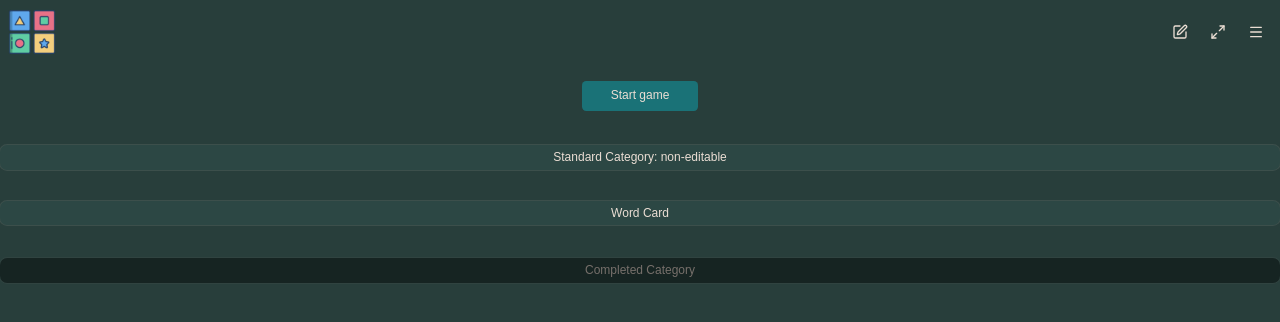
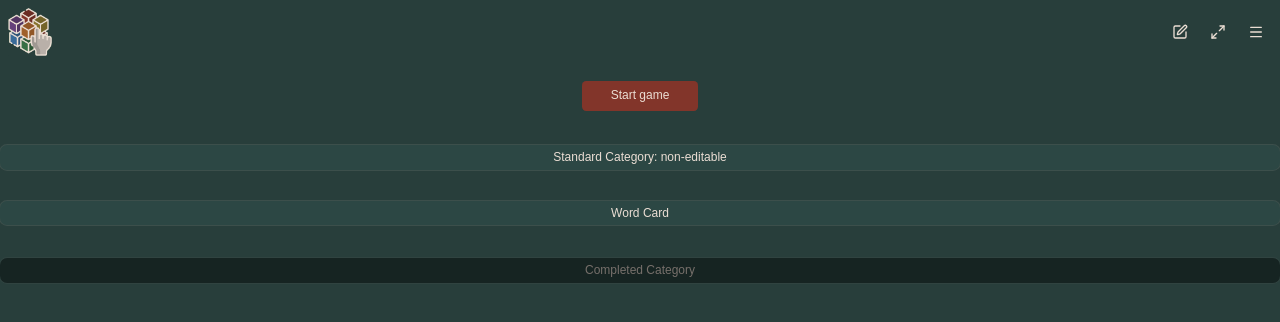
Before and after one commit to eijnewe/match-match, a React (Vite) app: page / in a window 1280 px wide. Shown: the top 322 px of the page. Built offline with nearby package versions, Linux system fonts and the light colour scheme.

Commit message:
Icon variants and base color changes

```diff
--- a/src/components/header.tsx
+++ b/src/components/header.tsx
@@ -14,6 +14,7 @@ import { ChevronDown, ChevronUp, Maximize2, Menu, Edit } from "lucide-react";
 import { Label } from "./ui/label";
 import { useGameStore } from "@/features/game/store/gameStore";
 import { useGridStore } from "@/features/game/hooks/useGridStore";
+import { Tooltip, TooltipContent, TooltipTrigger } from "./ui/tooltip";
 
 export function Header() {
   const [isHeaderHidden, setIsHeaderHidden] = useState(false);
@@ -25,6 +26,8 @@ export function Header() {
   const toggleGridMode = useGridStore((s) => s.toggleGridMode);
 
   const editBtn = (
+    <Tooltip>
+      <TooltipTrigger>
         <Button
           className="bg-transparent cursor-pointer data-[state=open]:bg-muted"
           size="icon-lg"
@@ -35,6 +38,11 @@ export function Header() {
         >
           <Edit className="text-accent-foreground" />
         </Button>
+      </TooltipTrigger>
+      <TooltipContent>
+        Toggle Editing mode
+      </TooltipContent>
+    </Tooltip>
   );
 
   const pathname = useRouterState({
@@ -60,6 +68,8 @@ export function Header() {
   const isCompactHeader = pathname === "/" || pathname === "/game";
 
   const fullscreenBtn = (
+    <Tooltip>
+      <TooltipTrigger>
         <Button
           className="bg-transparent cursor-pointer"
           onClick={handleFullscreenToggle}
@@ -68,6 +78,11 @@ export function Header() {
         >
           <Maximize2 className="text-accent-foreground" />
         </Button>
+      </TooltipTrigger>
+      <TooltipContent>
+        Toggle Fullscreen mode
+      </TooltipContent>
+    </Tooltip>
   );
 
 
@@ -88,11 +103,18 @@ export function Header() {
           >
             <div className="flex items-center gap-2 pt-2 pb-2 justify-between px-2">
               <Link to="/">
+                <>
                   <img
-                  src="/src/assets/memory-game.png"
+                    src="/src/assets/LightModeIcon.png"
+                    alt="home"
+                    className="h-12 dark:hidden"
+                  />
+                  <img
+                    src="/src/assets/DarkModeIcon.png"
                     alt="Home"
-                  className="h-12"
+                    className="h-12 hidden dark:block"
                   />
+                </>
               </Link>
 
               {!isCompactHeader && (
--- a/src/features/game/components/ColorChanger.tsx
+++ b/src/features/game/components/ColorChanger.tsx
@@ -8,11 +8,11 @@ interface BProps {
 export function ColorChanger({ handleClick }: BProps) {
 
     const colors = [
-        { id: "2", circleClass: "fill-input", cardClass: "bg-[var(--input)]" },
         { id: "1", circleClass: "fill-sidebar-ring", cardClass: "bg-[var(--sidebar-ring)]" },
-        { id: "3", circleClass: "fill-primary", cardClass: "bg-[var(--primary)]" },
-        { id: "4", circleClass: "fill-sidebar-primary", cardClass: "bg-[var(--sidebar-primary)]" },
-        { id: "5", circleClass: "fill-secondary", cardClass: "bg-[var(--secondary)]" }
+        { id: "2", circleClass: "fill-primary", cardClass: "bg-[var(--primary)]" },
+        { id: "3", circleClass: "fill-sidebar-primary", cardClass: "bg-[var(--sidebar-primary)]" },
+        { id: "4", circleClass: "fill-secondary", cardClass: "bg-[var(--secondary)]" },
+        { id: "5", circleClass: "fill-chart-5", cardClass: "bg-[var(--chart-5)]" }
     ]
 
     return <div className="flex">
--- a/src/index.css
+++ b/src/index.css
@@ -12,9 +12,9 @@
   --card-foreground: #283e3b;
   --popover: #f2e9e1;
   --popover-foreground: #283e3b;
-  --primary: #1a7277;
+  --primary: #D65846;
   --primary-foreground: #ebded4;
-  --secondary: #c54537;
+  --secondary: #5296D6;
   --secondary-foreground: #f8f1ea;
   --muted: #f4eee8;
   --muted-foreground: #4a5f5c;
@@ -22,22 +22,22 @@
   --accent-foreground: #283e3b;
   --destructive: #772f25;
   --border: #d8c9bf;
-  --input: #d8c9bf;
+  --input: #ffffff;
   --ring: #1a7277;
   --chart-1: oklch(0.905 0.182 98.111);
   --chart-2: oklch(0.795 0.184 86.047);
   --chart-3: oklch(0.681 0.162 75.834);
   --chart-4: oklch(0.554 0.135 66.442);
-  --chart-5: oklch(0.476 0.114 61.907);
+  --chart-5: #64C87A;
   --radius: 0.45rem;
   --sidebar: oklch(0.985 0.002 247.839);
   --sidebar-foreground: oklch(0.13 0.028 261.692);
-  --sidebar-primary: oklch(0.681 0.162 75.834);
+  --sidebar-primary: #925CB1;
   --sidebar-primary-foreground: oklch(0.987 0.026 102.212);
   --sidebar-accent: oklch(0.967 0.003 264.542);
   --sidebar-accent-foreground: oklch(0.21 0.034 264.665);
   --sidebar-border: oklch(0.928 0.006 264.531);
-  --sidebar-ring: oklch(0.707 0.022 261.325);
+  --sidebar-ring: #EBCB4E;
 }
 
 .dark {
@@ -47,9 +47,9 @@
   --card-foreground: #ebded4;
   --popover: #2c4744;
   --popover-foreground: #ebded4;
-  --primary: #1a7277;
+  --primary: #82352A;
   --primary-foreground: #ebded4;
-  --secondary: #c54537;
+  --secondary: #3A6B99;
   --secondary-foreground: #f8f1ea;
   --muted: #33514d;
   --muted-foreground: #d8c9bf;
@@ -57,21 +57,21 @@
   --accent-foreground: #ebded4;
   --destructive: #772f25;
   --border: #3a5b56;
-  --input: #3a5b56;
+  --input: #EBDED4;
   --ring: #1a7277;
   --chart-1: oklch(0.905 0.182 98.111);
   --chart-2: oklch(0.795 0.184 86.047);
   --chart-3: oklch(0.681 0.162 75.834);
   --chart-4: oklch(0.554 0.135 66.442);
-  --chart-5: oklch(0.476 0.114 61.907);
+  --chart-5: #386F45;
   --sidebar: oklch(0.21 0.034 264.665);
   --sidebar-foreground: oklch(0.985 0.002 247.839);
-  --sidebar-primary: oklch(0.795 0.184 86.047);
+  --sidebar-primary: #66407B;
   --sidebar-primary-foreground: oklch(0.987 0.026 102.212);
   --sidebar-accent: oklch(0.278 0.033 256.848);
   --sidebar-accent-foreground: oklch(0.985 0.002 247.839);
   --sidebar-border: oklch(1 0 0 / 10%);
-  --sidebar-ring: oklch(0.551 0.027 264.364);
+  --sidebar-ring: #87742D;
 }
 
 @theme inline {
```
Also changed, not shown: src/assets/DarkModeIcon.png (added), src/assets/LightModeIcon.png (added). Lines whose indentation alone changed are shown as unchanged.
